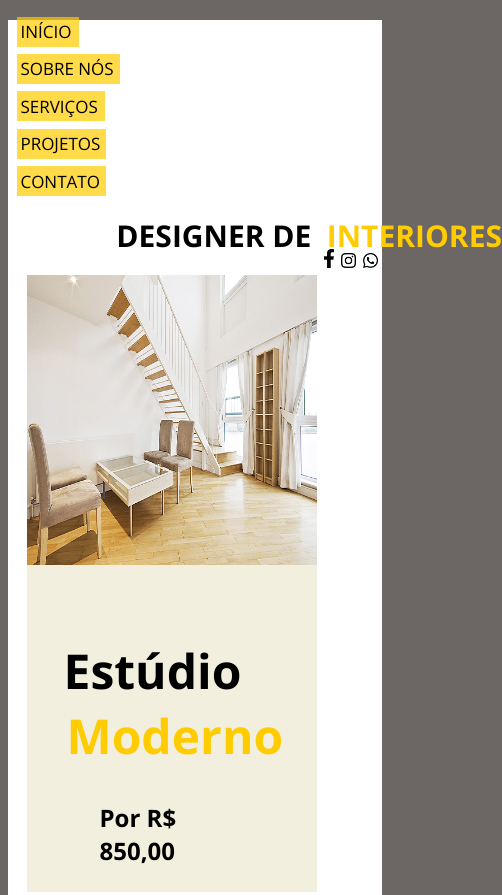
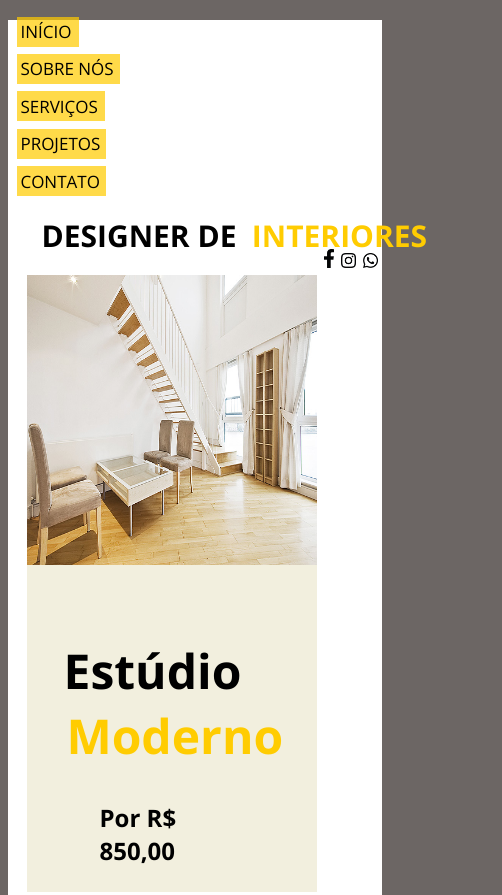
Before and after one commit to danielbonfim23/Modelo-Designer-de-interiores, a plain HTML site: page index.html in a window 390 px wide. Shown: the top 895 px of the page, 502 px wide, since content can reach past the window. Drawn offline with nearby package versions, Linux system fonts and the light colour scheme.

Commit message:
Update style.css

```diff
--- a/style.css
+++ b/style.css
@@ -422,7 +422,7 @@ box {
           "wdth" 75;
         position: relative;
           top: 8px;
-          left: 29%;
+          left: 9%;
           width: 380px;
 
     }
```
